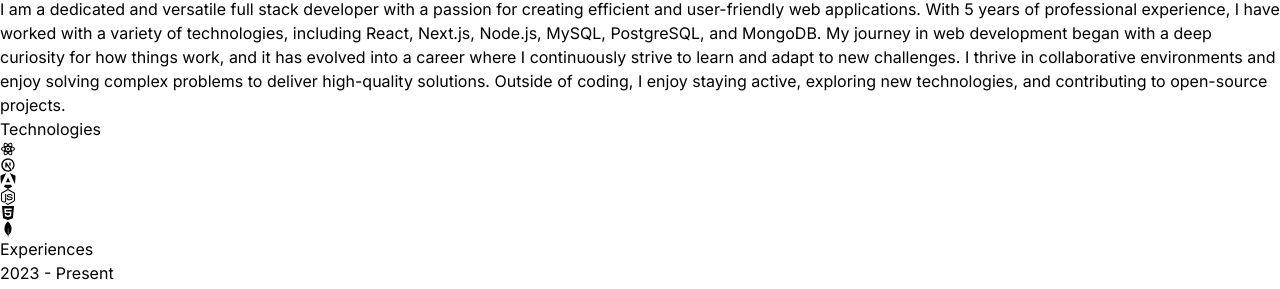
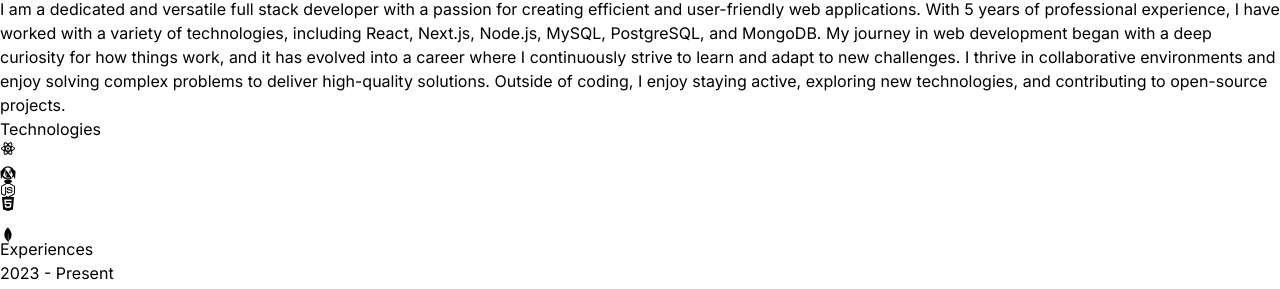
Before and after one commit to vigneshuthra/portfolio, a React (Vite) app: page / in a window 1280 px wide. Shown: the part 2318-2607 px from the top of the page. Built offline with nearby package versions, Linux system fonts and the light colour scheme.

Commit message:
added Framer motion

```diff
--- a/package.json
+++ b/package.json
@@ -10,6 +10,7 @@
     "preview": "vite preview"
   },
   "dependencies": {
+    "framer-motion": "^11.11.11",
     "react": "^18.3.1",
     "react-dom": "^18.3.1",
     "react-icons": "^5.3.0"
--- a/src/components/About.jsx
+++ b/src/components/About.jsx
@@ -1,6 +1,8 @@
 import React from "react";
 import aboutImg from "../assets/about_me.png";
 import { ABOUT_TEXT } from "../constants";
+import { motion } from "framer-motion";
+
 const About = () => {
   return (
     <div className="border-b border-neutral-900 pb-4">
@@ -9,17 +11,26 @@
         <span className="text-neutral-500"> Me</span>
       </h1>
       <div className="flex flex-wrap">
-        <div className="w-full lg:w-1/2 lg:p-8">
+        <motion.div
+          whileInView={{ opacity: 1, x: 0 }}
+          initial={{ opacity: 0, x: -100 }}
+          transition={{ duration: 0.5 }}
+          className="w-full lg:w-1/2 lg:p-8"
+        >
           <div className="flex items-center justify-center">
             <img src={aboutImg} alt="about" className="w-[26rem]" />
           </div>
-
-        </div>
-        <div className="w-full lg:w-1/2">
-            <div className="flex justify-center lg:justify-center">
-              <p className="my-2 max-w-xl py-2">{ABOUT_TEXT}</p>
-            </div>
+        </motion.div>
+        <motion.div
+          whileInView={{ opacity: 1, x: 0 }}
+          initial={{ opacity: 0, x: 100 }}
+          transition={{ duration: 0.5 }}
+          className="w-full lg:w-1/2"
+        >
+          <div className="flex justify-center lg:justify-center">
+            <p className="my-2 max-w-xl py-2">{ABOUT_TEXT}</p>
           </div>
+        </motion.div>
       </div>
     </div>
   );
--- a/src/components/Contact.jsx
+++ b/src/components/Contact.jsx
@@ -1,17 +1,26 @@
 import React from "react";
 import { CONTACT } from "../constants";
+import { motion } from "framer-motion";
 
 const Contact = () => {
   return (
     <div className="border-b border-neutral-900 pb-4">
-      <h2 className="my-20 text-center text-4xl">Get in Touch</h2>
-      <div className="text-center tracking-tighter">
+      <motion.h2
+      whileInView={{opacity:1, y:0}}
+      initial={{opacity:0, y:-100}}
+      transition={{duration:1.5}}
+      className="my-20 text-center text-4xl">Get in Touch</motion.h2>
+      <motion.div
+      whileInView={{opacity:1, x:0}}
+      initial={{opacity:0, x:-100}}
+      transition={{duration:1.5}}
+       className="text-center tracking-tighter">
         <p className="my-4">{CONTACT.phoneNo}</p>
         <a href="#" className="border-b">
           {CONTACT.email}
         </a>
         <p></p>
-      </div>
+      </motion.div>
     </div>
   );
 };
--- a/src/components/Experiences.jsx
+++ b/src/components/Experiences.jsx
@@ -1,19 +1,33 @@
 import React from "react";
 import { EXPERIENCES } from "../constants";
+import { motion } from "framer-motion";
+
 
 const Experiences = () => {
   return (
     <div className="border-b border-neutral-900 pb-4">
-      <h2 className="my-20 text-center text-4xl">Experiences</h2>
+      <motion.h2
+       whileInView={{opacity:1, y:0}}
+       initial={{opacity:0, y:-100}}
+       transition={{duration:1.5}}
+      className="my-20 text-center text-4xl">Experiences</motion.h2>
       <div>
         {EXPERIENCES.map((experience, index) => (
           <div key={index} className="mb-8 flex flex-wrap lg:justify-center">
-            <div className="w-full lg:w-1/4">
+            <motion.div
+             whileInView={{opacity:1, x:0}}
+             initial={{opacity:0, x:-100}}
+             transition={{duration:1.5}}
+             className="w-full lg:w-1/4">
               <p className="mb-2 text-sm  text-neutral-400">
                 {experience.year}
               </p>
-            </div>
-            <div className="w-full max-w-xl lg:w-3/4">
+            </motion.div>
+            <motion.div
+            whileInView={{opacity:1, x:0}}
+            initial={{opacity:0, x:100}}
+            transition={{duration:1.5}}
+            className="w-full max-w-xl lg:w-3/4">
               <h6 className="mb-2 font-semibold">
                 {experience.role}-{" "}
                 <span className="text-sm text-purple-100">
@@ -29,7 +43,7 @@
                   {tech}
                 </span>
               ))}
-            </div>
+            </motion.div>
           </div>
         ))}
       </div>
--- a/src/components/Hero.jsx
+++ b/src/components/Hero.jsx
@@ -1,29 +1,71 @@
 import React from "react";
 import { HERO_CONTENT } from "../constants";
 import profilePic from "../assets/profile_pic.jpg";
+import { motion } from "framer-motion";
+
+const container = (delay) => ({
+  hidden: { x: -100, opacity: 0 },
+  visible: {
+    x: 0,
+    opacity: 1,
+    transition: { duration: 0.5, delay: delay },
+  },
+});
+const imgContainer = (delay) => ({
+  hidden: { x: 100, opacity: 0 },
+  visible: {
+    x: 0,
+    opacity: 1,
+    transition: { duration: 1, delay: delay },
+  },
+});
+
 const Hero = () => {
   return (
     <div className=" border-b border-neutral-900 pb-4 lg:mb-35">
       <div className="flex flex-wrap">
         <div className="w-full lg:w-1/2">
           <div className="flex flex-col items-center lg:items-start">
-            <h1 className="pb-16 text-6xl font-thin tracking-tight lg:mt-16 lg:text-8xl">
+            <motion.h1
+              variants={container(0)}
+              initial="hidden"
+              animate="visible"
+              className="pb-16 text-6xl font-thin tracking-tight lg:mt-16 lg:text-8xl"
+            >
               Vignesh Uthrapathy
-            </h1>
-            <span className="bg-gradient-to-r from-pink-300 via-slate-500 to-purple-500 bg-clip-text text-3xl tracking-tight text-transparent">
+            </motion.h1>
+            <motion.span
+              variants={container(0.5)}
+              initial="hidden"
+              animate="visible"
+              className="bg-gradient-to-r from-pink-300 via-slate-500 to-purple-500 bg-clip-text text-3xl tracking-tight text-transparent"
+            >
               Full Stack Developer
-            </span>
-            <p className="my-2 max-w-xl py-6 font-light tracking-tighter">
+            </motion.span>
+            <motion.p
+              variants={container(1)}
+              initial="hidden"
+              animate="visible"
+              className="my-2 max-w-xl py-6 font-light tracking-tighter"
+            >
               {HERO_CONTENT}
-            </p>
+            </motion.p>
           </div>
         </div>
-        <div className="w-full lg:w-1/2 lg:p-8">
+        <motion.div
+          variants={imgContainer(0)}
+          initial="hidden"
+          animate="visible"
+          className="w-full lg:w-1/2 lg:p-8"
+        >
           <div className=" flex justify-center">
-            <img src={profilePic} alt="profilepic" className="w-[24rem] rounded-md"/>
-
+            <img
+              src={profilePic}
+              alt="profilepic"
+              className="w-[24rem] rounded-md"
+            />
           </div>
-        </div>
+        </motion.div>
       </div>
     </div>
   );
--- a/src/components/Projects.jsx
+++ b/src/components/Projects.jsx
@@ -1,23 +1,36 @@
 import React from "react";
 import { PROJECTS } from "../constants";
+import { motion } from "framer-motion";
 
 const Projects = () => {
   return (
     <div className="border-b border-neutral-900 pb-4">
-      <h2 className="my-20 text-center text-4xl">Projects</h2>
+      <motion.h2
+      whileInView={{opacity:1, y:0}}
+      initial={{opacity:0, y:-100}}
+      transition={{duration:1.5}}
+      className="my-20 text-center text-4xl">Projects</motion.h2>
       <div>
         {PROJECTS.map((project, index) => (
           <div key={index} className="mb-8 flex flex-wrap lg:justify-center">
-            <div className="w-full lg:w-1/4">
+            <motion.div
+            whileInView={{opacity:1, x:0}}
+            initial={{opacity:0, x:-100}}
+            transition={{duration:1.5}}
+            className="w-full lg:w-1/4">
               <img src={project.image} alt="" width={150} height={150} />
-            </div>
-            <div className="w-full max-w-xl lg:w-3/4">
+            </motion.div>
+            <motion.div
+            whileInView={{opacity:1, x:0}}
+            initial={{opacity:0, x:100}}
+            transition={{duration:1.5}}
+            className="w-full max-w-xl lg:w-3/4">
               <h6 className="mb-2 font-semibold">{project.title}</h6>
               <p className="mb-4 text-neutral-400">{project.description}</p>
               {project.technologies.map((tech,index)=>(
                 <span key={index} className="mr-2 rounded bg-neutral-900 px-2 py-1 text-sm font-medium text-purple-900">{tech}</span>
               ))}
-            </div>
+            </motion.div>
           </div>
         ))}
       </div>
--- a/src/components/Technologies.jsx
+++ b/src/components/Technologies.jsx
@@ -1,35 +1,85 @@
 import React from "react";
 import { FaHtml5, FaNodeJs } from "react-icons/fa";
-import { RiNextjsLine, RiReactjsLine } from "react-icons/ri";
+import { RiReactjsLine } from "react-icons/ri";
 import { SiAngular, SiMongodb } from "react-icons/si";
-import { TbBrandAngular, TbBrandNextjs } from "react-icons/tb";
+import { TbBrandNextjs } from "react-icons/tb";
+import { motion } from "framer-motion";
+
+const iconVariants = (duration) => ({
+  intial: { y: -10 },
+  animate: {
+    y: [10, -10],
+    transition: {
+      duration: duration,
+      ease: "linear",
+      repeat: Infinity,
+      repeatType: "reverse",
+    },
+  },
+});
 
 const Technologies = () => {
   return (
     <div className="border-b border-neutral-800 pb-24">
-      <h2 className="my-20 text-center text-4xl">Technologies</h2>
-      <div className="flex flex-wrap items-center justify-center gap-4">
-        <div className="rounded-2xl border-4 border-neutral-800 p-4">
-          <RiReactjsLine className="text-7xl text-cyan-400"/>
-        </div>
-        <div className="rounded-2xl border-4 border-neutral-800 p-4">
-          <TbBrandNextjs className="text-7xl"/>
-        </div>
-        <div className="rounded-2xl border-4 border-neutral-800 p-4">
-          <SiAngular className="text-7xl text-red-700"/>
-        </div>
-        <div className="rounded-2xl border-4 border-neutral-800 p-4">
-          <FaNodeJs className="text-7xl text-green-500"/>
-        </div>
-        <div className="rounded-2xl border-4 border-neutral-800 p-4">
-          <FaHtml5 className="text-7xl text-orange-600"/>
-        </div>
-        <div className="rounded-2xl border-4 border-neutral-800 p-4">
-          <SiMongodb className="text-7xl text-green-400"/>
-        </div>
-
-
-      </div>
+      <motion.h2
+       whileInView={{opacity:1, y:0}}
+       initial={{opacity:0, y:-100}}
+       transition={{duration:1.5}}
+       className="my-20 text-center text-4xl">Technologies</motion.h2>
+      <motion.div
+      whileInView={{opacity:1, x:0}}
+      initial={{opacity:0, x:-100}}
+      transition={{duration:1.5}}
+      className="flex flex-wrap items-center justify-center gap-4">
+        <motion.div
+          variants={iconVariants(2.5)}
+          intial="initial"
+          animate="animate"
+          className="rounded-2xl border-4 border-neutral-800 p-4"
+        >
+          <RiReactjsLine className="text-7xl text-cyan-400" />
+        </motion.div>
+        <motion.div
+          variants={iconVariants(3)}
+          intial="initial"
+          animate="animate"
+          className="rounded-2xl border-4 border-neutral-800 p-4"
+        >
+          <TbBrandNextjs className="text-7xl" />
+        </motion.div>
+        <motion.div
+          variants={iconVariants(5)}
+          intial="initial"
+          animate="animate"
+          className="rounded-2xl border-4 border-neutral-800 p-4"
+        >
+          <SiAngular className="text-7xl text-red-700" />
+        </motion.div>
+        <motion.div
+          variants={iconVariants(2)}
+          intial="initial"
+          animate="animate"
+          className="rounded-2xl border-4 border-neutral-800 p-4"
+        >
+          <FaNodeJs className="text-7xl text-green-500" />
+        </motion.div>
+        <motion.div
+          variants={iconVariants(6)}
+          intial="initial"
+          animate="animate"
+          className="rounded-2xl border-4 border-neutral-800 p-4"
+        >
+          <FaHtml5 className="text-7xl text-orange-600" />
+        </motion.div>
+        <motion.div
+          variants={iconVariants(3.5)}
+          intial="initial"
+          animate="animate"
+          className="rounded-2xl border-4 border-neutral-800 p-4"
+        >
+          <SiMongodb className="text-7xl text-green-400" />
+        </motion.div>
+      </motion.div>
     </div>
   );
 };
```
Also changed, not shown: 1 other file (tests, documents, lock files or other folders).
